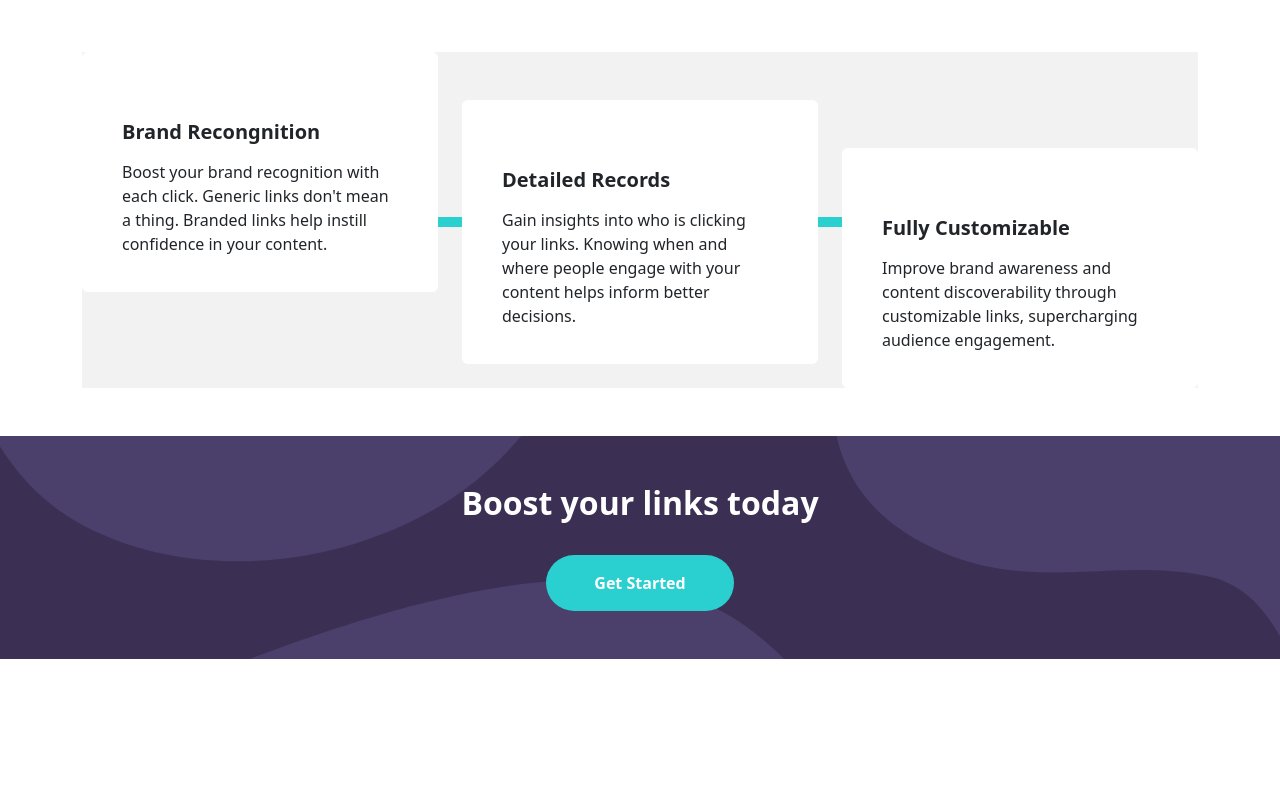
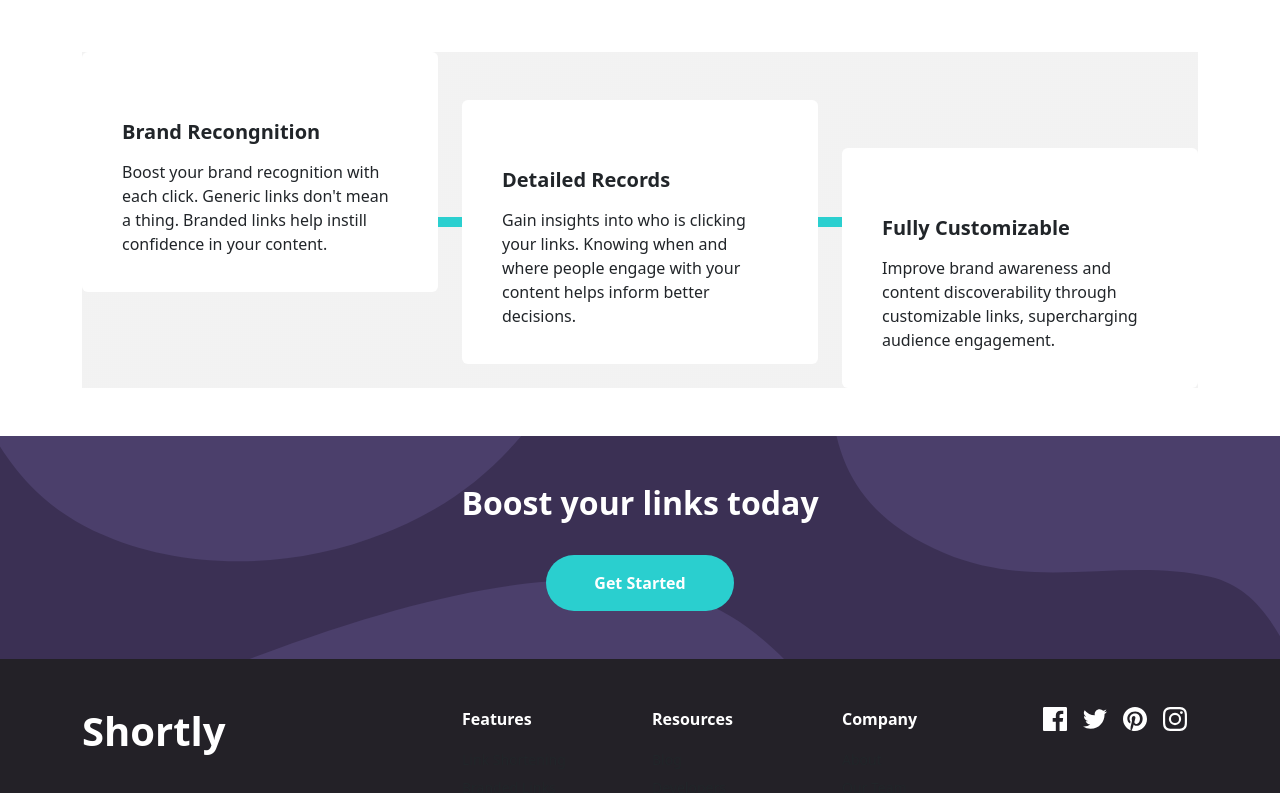
Before and after one commit to KrystianZybura/url-shortening-api-landing-page, a React (Vite) app: page / in a window 1280 px wide. Shown: the part 991-1784 px from the top of the page. Before the commit the page ends 1650 px from the top, so only its background shows below. Built offline with nearby package versions, Linux system fonts and the light colour scheme.

Commit message:
Footer implemented

```diff
--- a/src/App.tsx
+++ b/src/App.tsx
@@ -1,4 +1,5 @@
 import Aside from "./components/Aside";
+import Footer from "./components/Footer";
 import Form from "./components/Form";
 import Introduction from "./components/Introduction";
 import Navigation from "./components/Navigation";
@@ -20,6 +21,7 @@ function App() {
         </div>
         <Aside />
       </main>
+      <Footer />
     </>
   );
 }
--- /dev/null
+++ b/src/components/Footer/index.tsx
@@ -0,0 +1,81 @@
+import { Link, StyledFooter } from "./styled";
+
+import TwitterIcon from "../../assets/icon-twitter.svg?react";
+import FacebookIcon from "../../assets/icon-facebook.svg?react";
+import PinterestIcon from "../../assets/icon-pinterest.svg?react";
+import InstagramIcon from "../../assets/icon-instagram.svg?react";
+
+const Footer = () => (
+  <StyledFooter className="py-5">
+    <div className="container">
+      <div className="row text-center text-lg-start">
+        <div className="col-lg-4">
+          <h3 className="fw-bold fs-1 pe-lg-5 text-white">Shortly</h3>
+        </div>
+        <div className="col-lg-2">
+          <span className="fw-bold text-white">Features</span>
+          <ul className="p-0 mt-3 d-grid gap-1">
+            <li className="list-group-item">
+              <Link>Link Shortening</Link>
+            </li>
+            <li className="list-group-item">
+              <Link>Branded Links</Link>
+            </li>
+            <li className="list-group-item">
+              <Link>Analytics</Link>
+            </li>
+          </ul>
+        </div>
+        <div className="col-lg-2">
+          <span className="fw-bold text-white">Resources</span>
+          <ul className="p-0 mt-3 d-grid gap-1">
+            <li className="list-group-item">
+              <Link>Blog</Link>
+            </li>
+            <li className="list-group-item">
+              <Link>Developers</Link>
+            </li>
+            <li className="list-group-item">
+              <Link>Support</Link>
+            </li>
+          </ul>
+        </div>
+        <div className="col-lg-2">
+          <span className="fw-bold text-white">Company</span>
+          <ul className="p-0 mt-3 d-grid gap-1">
+            <li className="list-group-item">
+              <Link>About</Link>
+            </li>
+            <li className="list-group-item">
+              <Link>Our Team</Link>
+            </li>
+            <li className="list-group-item">
+              <Link>Careers</Link>
+            </li>
+            <li className="list-group-item">
+              <Link>Contact</Link>
+            </li>
+          </ul>
+        </div>
+        <div className="col-lg-2">
+          <div className="d-flex gap-3 justify-content-center text-white">
+            <Link>
+              <FacebookIcon />
+            </Link>
+            <Link>
+              <TwitterIcon />
+            </Link>
+            <Link>
+              <PinterestIcon />
+            </Link>
+            <Link>
+              <InstagramIcon />
+            </Link>
+          </div>
+        </div>
+      </div>
+    </div>
+  </StyledFooter>
+);
+
+export default Footer;
--- /dev/null
+++ b/src/components/Footer/styled.ts
@@ -0,0 +1,17 @@
+import styled from "styled-components";
+
+export const StyledFooter = styled.div`
+  background-color: ${({ theme }) => theme.colors.veryDarkViolet};
+`;
+
+export const Link = styled.a`
+  cursor: pointer;
+  color: inherit;
+  font-size: 14px;
+  text-decoration: none;
+  transition: color, 0.2s;
+
+  &:hover {
+    color: ${({ theme }) => theme.colors.cyan};
+  }
+`;
```
